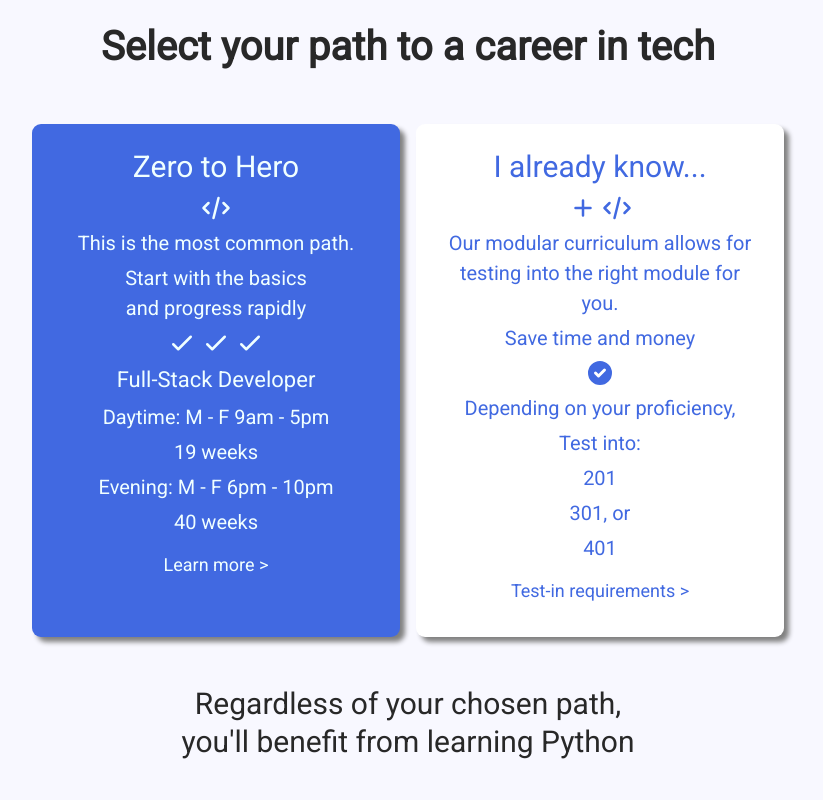
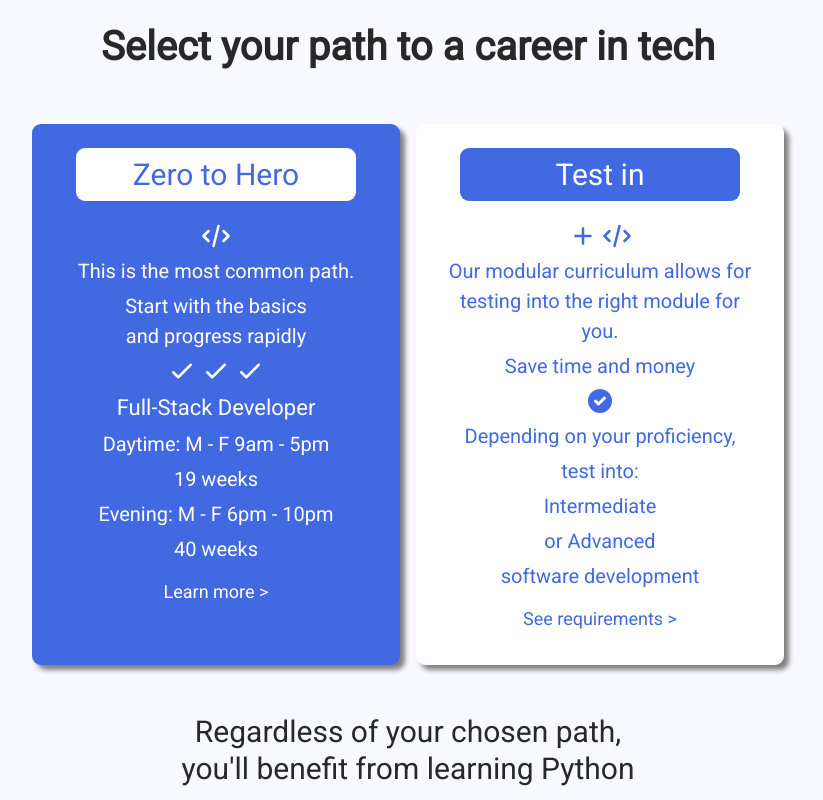
Before and after one commit to lg550055/web-engage, a plain HTML site: page index.html in a window 1280 px wide. Shown: the part 880-1680 px from the top of the page, without its empty margins (232-1055 px from the left). Drawn offline with Linux system fonts and the light colour scheme.

Commit message:
Styles path section

```diff
--- a/index.html
+++ b/index.html
@@ -79,10 +79,10 @@
             <h5>19 weeks</h5>
             <h5>Evening: M - F 6pm - 10pm</h5>
             <h5>40 weeks</h5>
-            <a href="#curr">Learn more &gt;</a>
+            <a href="#wdev">Learn more &gt;</a>
           </div>
           <div id="testin">
-            <h2>I already know...</h2>
+            <h2>Test in</h2>
             <svg xmlns="http://www.w3.org/2000/svg" class="h-6 w-6" fill="none" height="40px" viewBox="0 0 24 24" stroke="currentColor" stroke-width="2">
               <path stroke-linecap="round" stroke-linejoin="round" d="M12 6v6m0 0v6m0-6h6m-6 0H6" />
             </svg>
@@ -95,11 +95,11 @@
               <path fill-rule="evenodd" d="M10 18a8 8 0 100-16 8 8 0 000 16zm3.707-9.293a1 1 0 00-1.414-1.414L9 10.586 7.707 9.293a1 1 0 00-1.414 1.414l2 2a1 1 0 001.414 0l4-4z" clip-rule="evenodd" />
             </svg>
             <h5>Depending on your proficiency,</h5>
-            <h5>Test into:</h5>
-            <h5>201</h5>
-            <h5>301, or</h5>
-            <h5>401</h5>
-            <a href="/">Test-in requirements &gt;</a>
+            <h5>test into:</h5>
+            <h5>Intermediate</h5>
+            <h5>or Advanced</h5>
+            <h5>software development</h5>
+            <a href="/">See requirements &gt;</a>
           </div>
         </div>
         <h2>Regardless of your chosen path,<br>you'll benefit from learning Python</h2>
@@ -214,7 +214,7 @@
             <button>Get started</button>
           </div>
           <div id="swe">
-            <h2>Software<br>Engineering</h2>
+            <h2>Advanced Software<br>Development</h2>
             <h5>1 module . 10 weeks</h5>
             <p><em>Advanced skills required<br>by the job market<br>-other bootcamps barely touch on these</em></p>
             <br>
--- a/istyle.css
+++ b/istyle.css
@@ -75,13 +75,16 @@ article > div > div > p {margin-bottom: 1vh;}
 
 #coding {
   background-color: royalblue;
-  color: azure;
+  color: white;
 }
-#coding a {color: azure;}
+#coding h2 {color: royalblue; background-color: white; padding: 0.25em; border-radius: 9px; margin: 0 20px 20px 20px;}
+#coding a {color: white;}
 
 #testin {
   color: royalblue;
 }
+#testin h2 {color: white; background-color: royalblue; padding: 0.25em; border-radius: 9px; margin: 0 20px 20px 20px;}
+
 #wdev {
   box-shadow: 5px 5px 5px royalblue;
   background-color: white;
```
